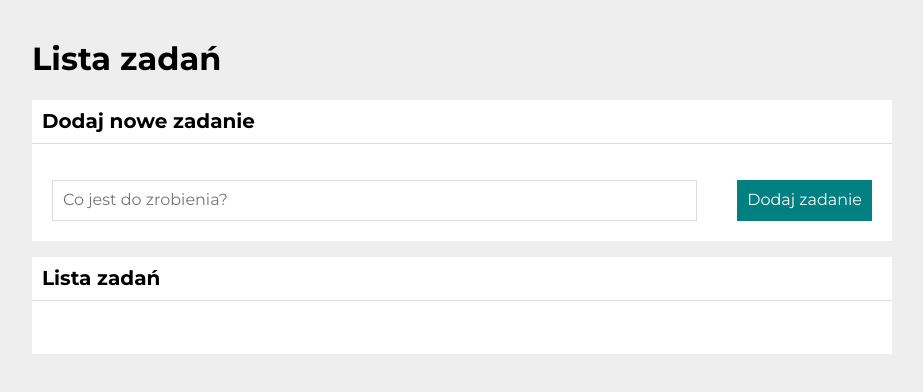
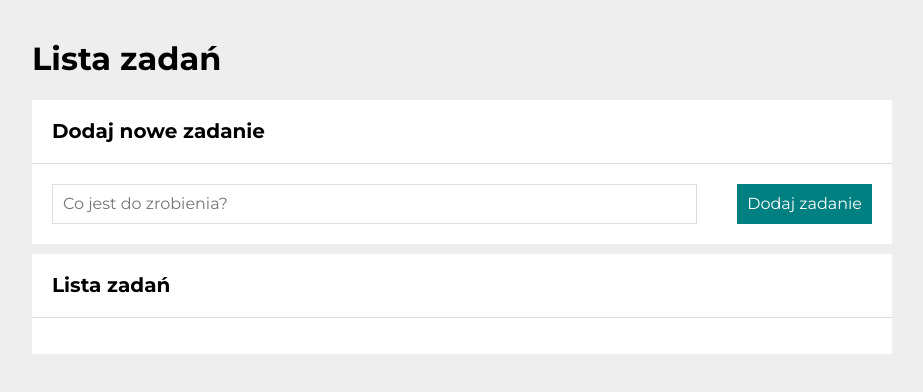
Before and after one commit to Jaroslaw-Kusicielek/to-do-list, a plain HTML site: page index.html in a window 1280 px wide. Shown: the whole page, without its empty margins (178-1101 px from the left). Drawn offline with nearby package versions, Linux system fonts and the light colour scheme.

Commit message:
update section header

```diff
--- a/css/section.css
+++ b/css/section.css
@@ -6,7 +6,8 @@
 .section__header {
     font-size: 20px;
     border-bottom: 1px solid #ddd;
-    padding: 10px;
+    padding: 20px;
+    margin: 0;
 }
 
 .section__body {
```
